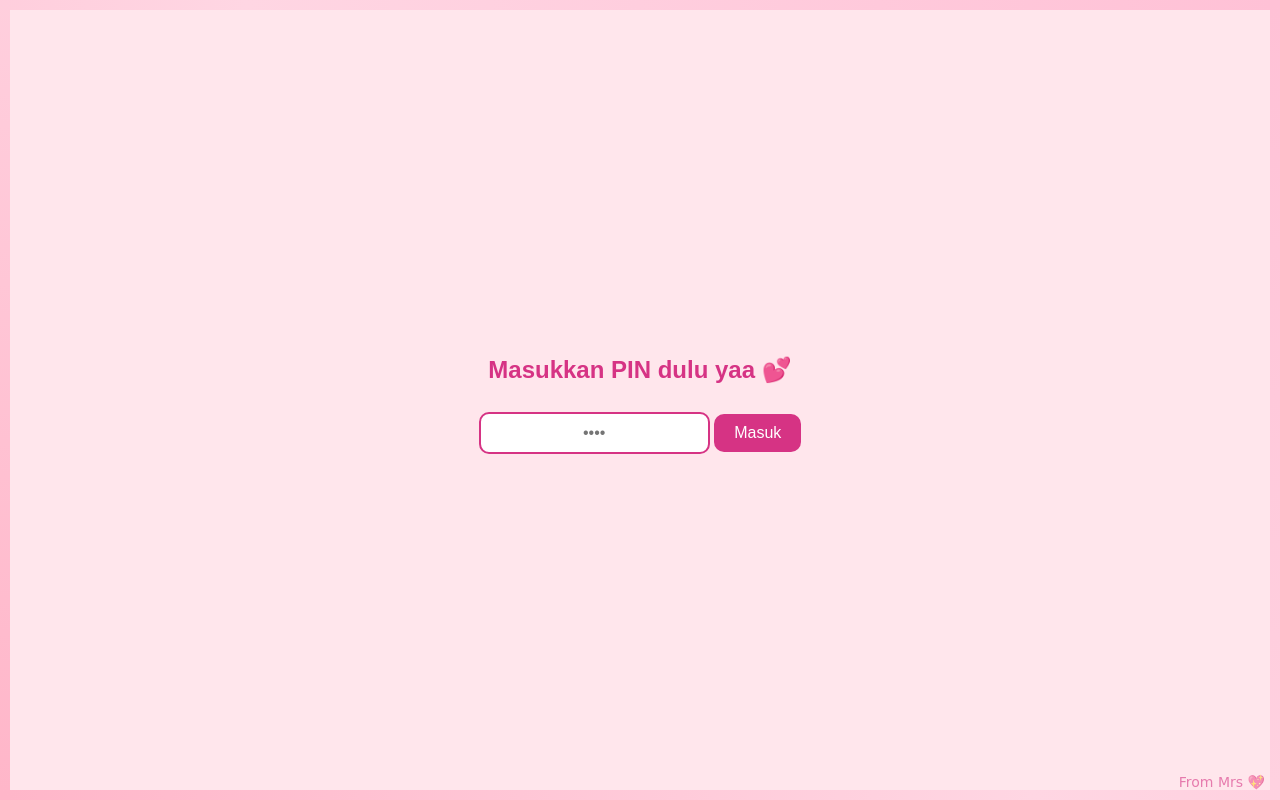
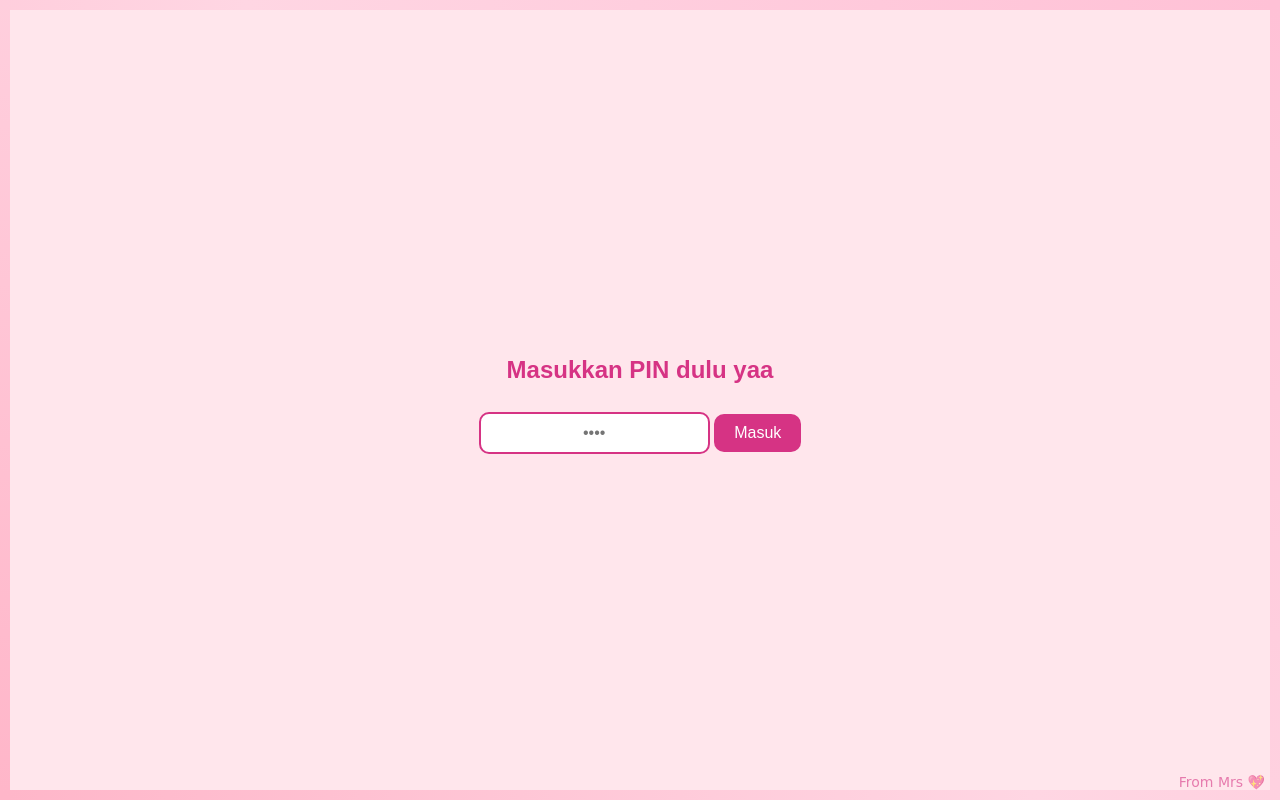
Before and after one commit to rifkysetiawan21/ulang-tahun, a plain HTML site: page index.html in a window 1280 px wide. Drawn offline with Linux system fonts and the light colour scheme.

Commit message:
Update index.html

```diff
--- a/index.html
+++ b/index.html
@@ -8,7 +8,7 @@
 </head>
 <body class="pin-page">
   <div class="container">
-    <h2>Masukkan PIN dulu yaa 💕</h2>
+    <h2>Masukkan PIN dulu yaa </h2>
     <input type="password" id="pinInput" placeholder="••••">
     <button onclick="cekPIN()">Masuk</button>
     <p id="errorMsg" class="error"></p>
```
